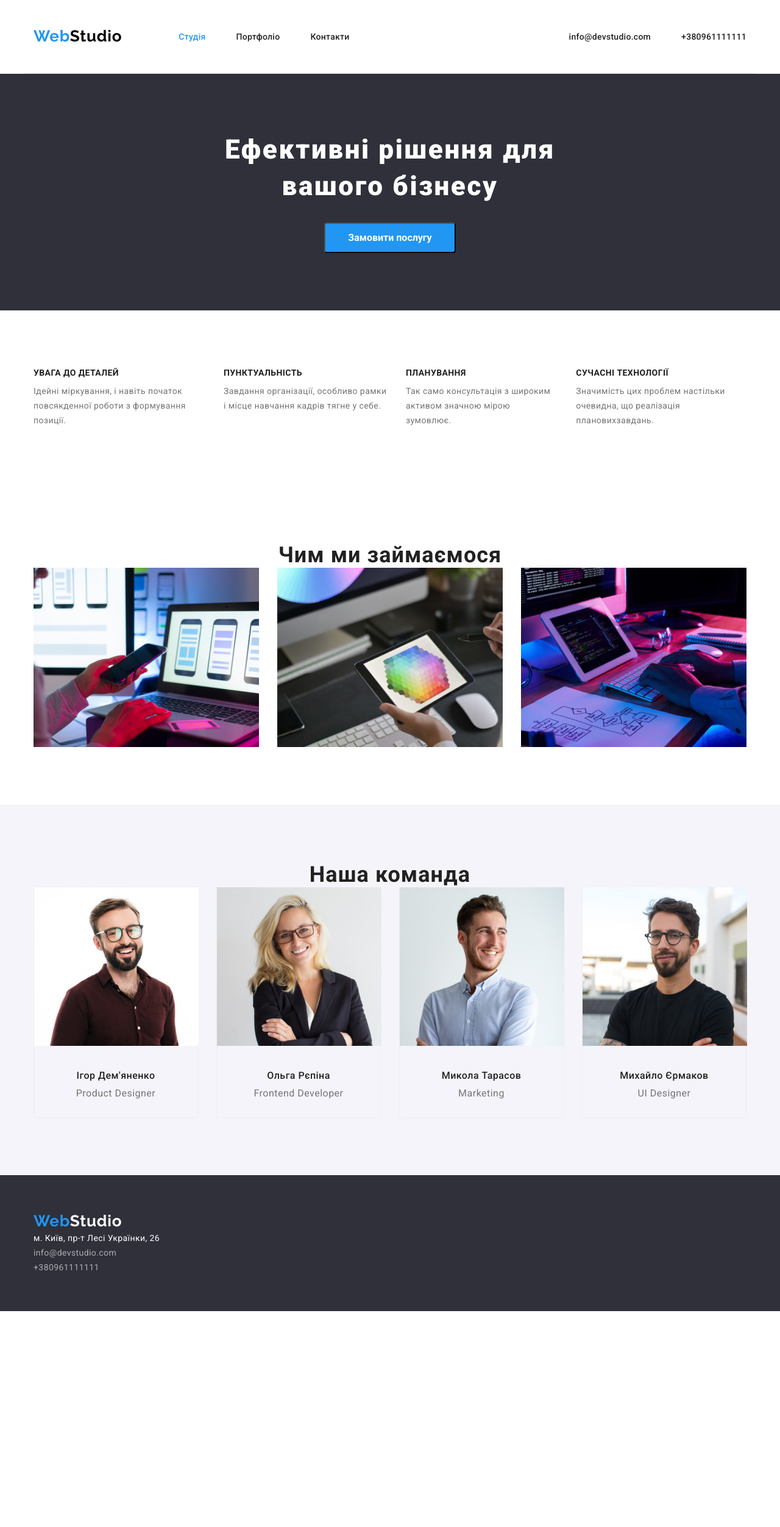
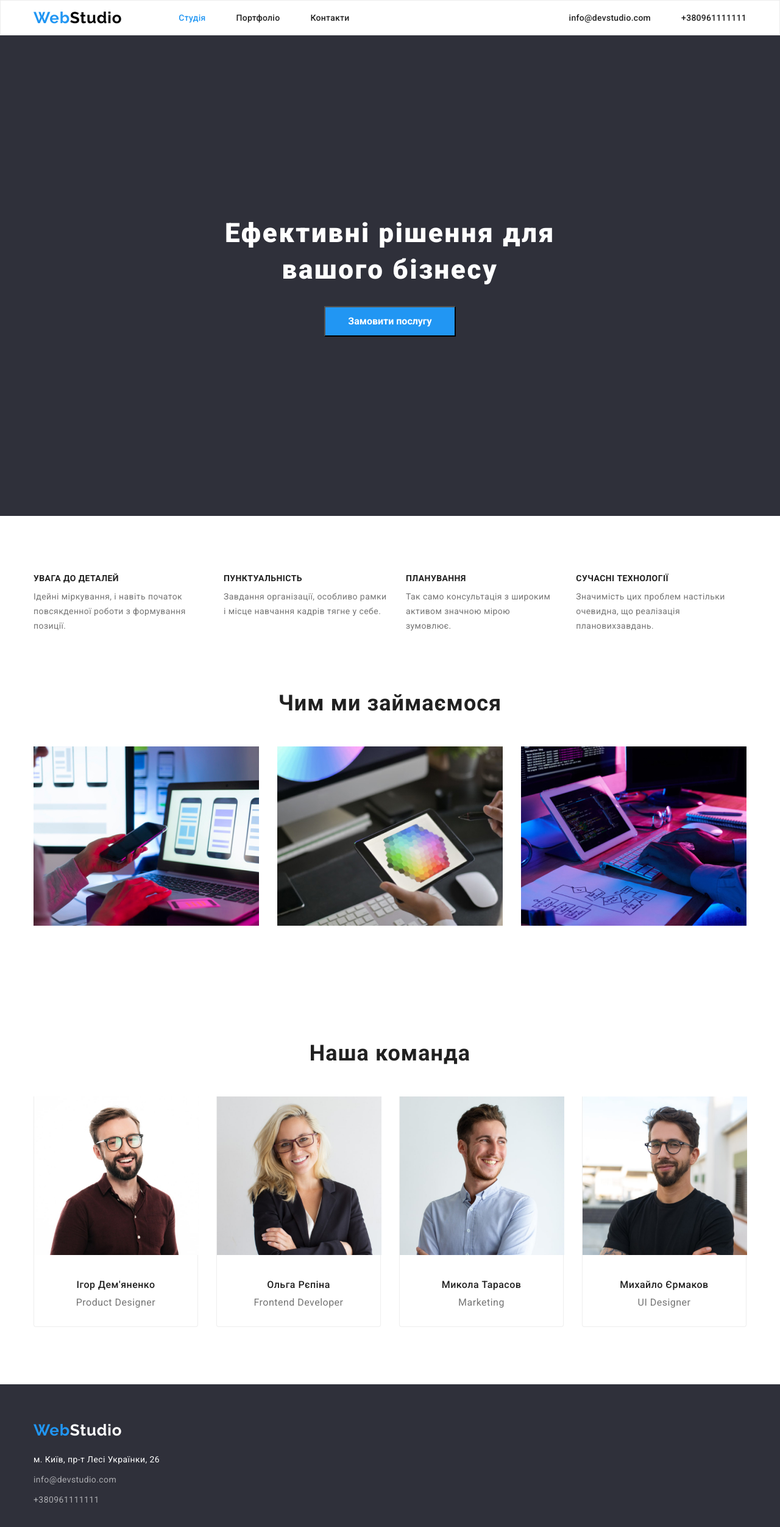
Before and after one commit to onsnov/goit-markup-hw-03, a plain HTML site: page index.html in a window 1280 px wide. Shown: the whole page at 61% size. Before the commit the page ends 2150 px from the top, so only its background shows below. Drawn offline with nearby package versions, Linux system fonts and the light colour scheme.

Commit message:
виконує рекомендації ментора

```diff
--- a/css/styles.css
+++ b/css/styles.css
@@ -61,10 +61,10 @@ ul {
 /* nav */
 .header-title {
   background-color: #ffffff;
+  border: 1px solid #ececec;
 }
 
 .header-title .container {
-  border: 1px solid #ececec;
   border-width: 0 0 1px 0;
 }
 
@@ -76,15 +76,9 @@ ul {
   font-size: 26px;
   line-height: calc(31 / 26);
   letter-spacing: 0.03em;
-  padding-top: 24px;
-  padding-bottom: 25px;
 
-  /* margin-bottom: 20px; */
   margin-right: 93px;
 }
-/* .link.link-webstudio{
-  margin-right: 93px;
-} */
 
 .logo-web {
   color: var(--accent-color);
@@ -110,8 +104,6 @@ ul {
 
 .site-nav {
   display: flex;
-  padding-top: 32px;
-  padding-bottom: 32px;
 }
 
 .site-nav .item:not(:last-child) {
@@ -121,19 +113,20 @@ ul {
 .auth-nav {
   display: flex;
   margin-left: auto;
-  padding-top: 32px;
-  padding-bottom: 32px;
 }
 
 .auth-nav .item:not(:last-child) {
   margin-right: 50px;
 }
 
+.site-nav .link {
+  padding-top: 20px;
+  padding-bottom: 20px;
+}
+
 .site-nav .link,
 .auth-nav .link {
   display: block;
-  padding-top: 20px;
-  padding-bottom: 20px;
 
   color: var(--secondary-text-color);
 
@@ -162,6 +155,11 @@ ul {
   padding: 200px 0;
 }
 
+.container.hero {
+  padding-top: 200px;
+  padding-bottom: 200px;
+}
+
 .hero-title {
   margin-bottom: 30px;
 
@@ -183,7 +181,7 @@ ul {
 
   color: var(--button-text-color);
   background-color: var(--accent-color);
-  border-radius: 4px;
+  cursor: pointer;
 
   font-family: inherit;
   font-weight: 700;
@@ -205,6 +203,9 @@ ul {
   clip-path: inset(100%);
   clip: rect(0 0 0 0);
   overflow: hidden;
+}
+.section.advantages {
+  padding-bottom: 0;
 }
 
 .title {
@@ -264,6 +265,9 @@ ul {
 .what-wedo-list {
   display: flex;
 }
+h2.what-wedo {
+  margin-bottom: 50px;
+}
 
 .what-wedo .link {
   display: block;
@@ -278,6 +282,10 @@ ul {
 }
 
 /* our team */
+
+h2.team {
+  margin-bottom: 50px;
+}
 .team {
   color: var(--secondary-text-color);
 
@@ -292,7 +300,7 @@ ul {
 }
 
 .section.color {
-  background-color: #f5f4fa;
+  background-color: var(--button-text-color);
 }
 
 .team-title {
@@ -338,6 +346,19 @@ ul {
   font-style: normal;
 }
 
+.footer-webstudio {
+  font-family: "Raleway", sans-serif;
+  font-weight: 700;
+  font-size: 26px;
+  line-height: calc(31 / 26);
+  letter-spacing: 0.03em;
+}
+
+a.footer-webstudio {
+  display: block;
+  margin-bottom: 20px;
+}
+
 .footer {
   padding-top: 60px;
   padding-bottom: 60px;
@@ -346,6 +367,8 @@ ul {
 }
 
 .adress .adress-town {
+  display: block;
+
   color: var(--button-text-color);
 
   line-height: calc(24 / 14);
@@ -354,13 +377,9 @@ ul {
   margin-bottom: 9px;
 }
 
-/* address .link:hover,
-  address .link:focus {
-  color: var(--accent-color);
-  color: rgb(255, 255, 255);
-} */
+.adress .adress-mail {
+  display: block;
 
-.adress .adress-mail {
   color: rgba(255, 255, 255, 0.6);
 
   line-height: calc(24 / 14);
@@ -392,6 +411,11 @@ ul {
 .filter-list {
   margin-top: 6px;
   margin-bottom: 6px;
+  padding-top: 10px;
+  padding-bottom: 10px;
+  padding-right: 20px;
+  padding-left: 20px;
+  border-radius: 4px;
 
   color: var(--secondary-text-color);
   background-color: #f5f4fa;
@@ -428,9 +452,8 @@ ul {
   margin-bottom: 4px;
 }
 
-.works-list>.item {
-  border: 1px solid #eeeeee;
-  border-width: 0 1px 1px 1px;
+.works-list > .item {
+
 }
 
 .works-list {
@@ -446,11 +469,18 @@ ul {
   margin-bottom: 30px;
 }
 
-.works-list > .item:nth-last-child(-n+3) {
+.works-list > .item:nth-last-child(-n + 3) {
   margin-bottom: 0px;
 }
 
 .work-list-about {
+  padding-left: 24px;
   padding-top: 20px;
   padding-bottom: 20px;
+  border: 1px solid #eeeeee;
+  border-width: 0 1px 1px 1px;
 }
+
+.works-list img{
+  display: block;
+}
--- a/index.html
+++ b/index.html
@@ -53,7 +53,7 @@
     <main>
       <!-- Hero -->
       <section class="section hero">
-        <div class="container">
+        <div class="container hero">
           <h1 class="hero-title">
             Ефективні рішення для <br />
             вашого бізнесу
@@ -64,7 +64,7 @@
 
       <!-- advantages -->
 
-      <section class="section">
+      <section class="section advantages">
         <h2 class="advantages hidden-title">Переваги</h2>
         <div class="advantages container">
           <ul class="advantages-list">
@@ -100,8 +100,9 @@
       </section>
       <!-- what we do -->
       <section class="section">
-        <h2 class="what-wedo">Чим ми займаємося</h2>
+
         <div class="what-wedo container">
+          <h2 class="what-wedo">Чим ми займаємося</h2>
           <ul class="what-wedo-list">
             <li class="item">
               <img
@@ -132,8 +133,8 @@
       </section>
       <!-- our team -->
       <section class="section color ">
-        <h2 class="team">Наша команда</h2>
         <div class="team container">
+          <h2 class="team">Наша команда</h2>
           <ul class="team-list">
             <li class="item">
               <img
@@ -190,7 +191,7 @@
     <footer class="footer">
       <!-- Contacts -->
       <div class="container">
-        <a href="/" class="link link-webstudio"
+        <a href="/" class="link footer-webstudio"
           ><span class="logo-web">Web</span
           ><span class="logo-studiow">Studio</span></a
         >
```
Also changed, not shown: portfolio.html (+1 -1 lines).
